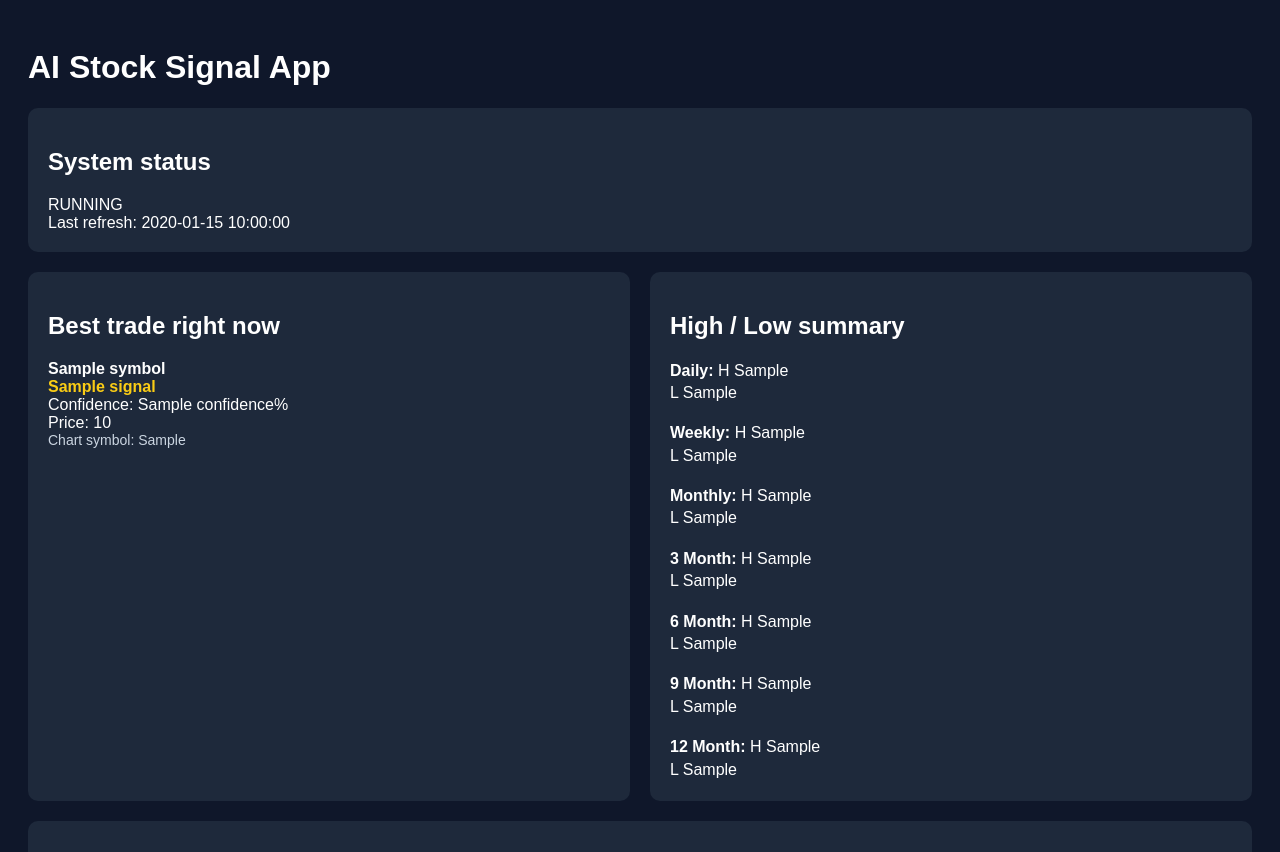
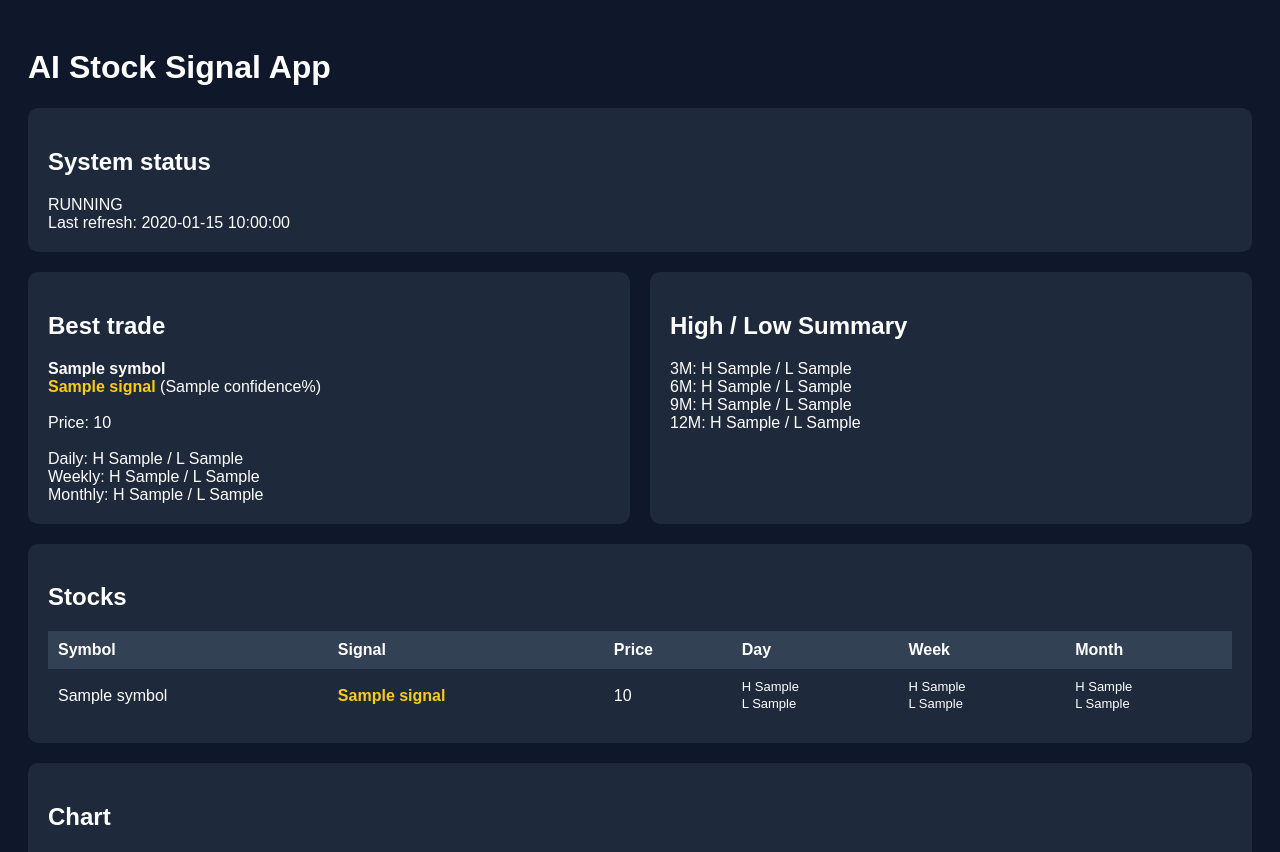
Before and after one commit to CycleX66/ai-stock-app, a Flask app: template templates/index.html in a window 1280 px wide. Shown: the top 852 px of the page. Run offline with Flask 3, Linux system fonts and the light colour scheme; the template is opened without the code that fills it: most values are stand-ins (such as "Sample title", 1, 10 or a date in 2020).

Commit message:
Update index.html

```diff
--- a/templates/index.html
+++ b/templates/index.html
@@ -5,69 +5,69 @@
     <meta http-equiv="refresh" content="30">
     <style>
         body {
-            font-family: Arial, sans-serif;
+            font-family: Arial;
             background: #0f172a;
             color: white;
             padding: 20px;
         }
+
         .box {
             background: #1e293b;
             padding: 20px;
             border-radius: 10px;
             margin-bottom: 20px;
         }
+
         table {
             width: 100%;
             border-collapse: collapse;
-            font-size: 15px;
         }
+
         th, td {
             padding: 10px;
             text-align: left;
-            vertical-align: top;
         }
+
         th {
             background: #334155;
         }
+
         .clickable-row {
             cursor: pointer;
         }
+
         .clickable-row:hover {
             background: #334155;
         }
+
         .best-row {
             background: #1e40af;
         }
-        .small {
-            color: #cbd5e1;
-            font-size: 14px;
+
+        /* SIGNAL COLORS */
+        .buy { color: #22c55e; font-weight: bold; }
+        .sell { color: #ef4444; font-weight: bold; }
+        .hold { color: #facc15; font-weight: bold; }
+
+        .hl {
+            font-size: 13px;
+            line-height: 1.3;
         }
-        .hold {
-            color: #facc15;
-            font-weight: bold;
-        }
+
         .grid {
             display: grid;
             grid-template-columns: 1fr 1fr;
             gap: 20px;
         }
-        .hl {
-            line-height: 1.4;
-            white-space: nowrap;
-        }
+
         @media (max-width: 1100px) {
             .grid {
                 grid-template-columns: 1fr;
             }
-            table {
-                font-size: 13px;
-            }
-            th, td {
-                padding: 8px;
-            }
         }
     </style>
 </head>
+
 <body>
 
 <h1>AI Stock Signal App</h1>
@@ -79,66 +79,92 @@
 </div>
 
 <div class="grid">
+
+    <!-- BEST TRADE -->
     <div class="box">
-        <h2>Best trade right now</h2>
+        <h2>Best trade</h2>
+
         <strong>{{ best.symbol }}</strong><br>
-        <span class="hold">{{ best.signal }}</span><br>
-        Confidence: {{ best.confidence }}%<br>
-        Price: {{ best.price }}<br>
-        <div class="small">Chart symbol: {{ best.chart_symbol }}</div>
+
+        <span class="
+            {% if best.signal == 'BUY' %}buy
+            {% elif best.signal == 'SELL' %}sell
+            {% else %}hold{% endif %}
+        ">
+            {{ best.signal }}
+        </span>
+
+        ({{ best.confidence }}%)<br><br>
+
+        Price: {{ best.price }}<br><br>
+
+        Daily: H {{ best.d_high }} / L {{ best.d_low }}<br>
+        Weekly: H {{ best.w_high }} / L {{ best.w_low }}<br>
+        Monthly: H {{ best.m_high }} / L {{ best.m_low }}
     </div>
 
+    <!-- SUMMARY -->
     <div class="box">
-        <h2>High / Low summary</h2>
-        <div class="hl"><strong>Daily:</strong> H {{ best.d_high }}<br>L {{ best.d_low }}</div><br>
-        <div class="hl"><strong>Weekly:</strong> H {{ best.w_high }}<br>L {{ best.w_low }}</div><br>
-        <div class="hl"><strong>Monthly:</strong> H {{ best.m_high }}<br>L {{ best.m_low }}</div><br>
-        <div class="hl"><strong>3 Month:</strong> H {{ best.m3_high }}<br>L {{ best.m3_low }}</div><br>
-        <div class="hl"><strong>6 Month:</strong> H {{ best.m6_high }}<br>L {{ best.m6_low }}</div><br>
-        <div class="hl"><strong>9 Month:</strong> H {{ best.m9_high }}<br>L {{ best.m9_low }}</div><br>
-        <div class="hl"><strong>12 Month:</strong> H {{ best.m12_high }}<br>L {{ best.m12_low }}</div>
+        <h2>High / Low Summary</h2>
+
+        3M: H {{ best.m3_high }} / L {{ best.m3_low }}<br>
+        6M: H {{ best.m6_high }} / L {{ best.m6_low }}<br>
+        9M: H {{ best.m9_high }} / L {{ best.m9_low }}<br>
+        12M: H {{ best.m12_high }} / L {{ best.m12_low }}
     </div>
+
 </div>
 
+<!-- TABLE -->
 <div class="box">
     <h2>Stocks</h2>
+
     <table>
         <tr>
             <th>Symbol</th>
+            <th>Signal</th>
             <th>Price</th>
             <th>Day</th>
             <th>Week</th>
             <th>Month</th>
-            <th>3M</th>
-            <th>6M</th>
-            <th>9M</th>
-            <th>12M</th>
         </tr>
 
         {% for s in scored %}
-        <tr class="clickable-row {% if s.symbol == best.symbol %}best-row{% endif %}" onclick="window.location='/?symbol={{ s.symbol }}'">
+        <tr class="clickable-row {% if s.symbol == best.symbol %}best-row{% endif %}"
+            onclick="window.location='/?symbol={{ s.symbol }}'">
+
             <td>{{ s.symbol }}</td>
+
+            <td>
+                <span class="
+                    {% if s.signal == 'BUY' %}buy
+                    {% elif s.signal == 'SELL' %}sell
+                    {% else %}hold{% endif %}
+                ">
+                    {{ s.signal }}
+                </span>
+            </td>
+
             <td>{{ s.price }}</td>
+
             <td class="hl">H {{ s.d_high }}<br>L {{ s.d_low }}</td>
             <td class="hl">H {{ s.w_high }}<br>L {{ s.w_low }}</td>
             <td class="hl">H {{ s.m_high }}<br>L {{ s.m_low }}</td>
-            <td class="hl">H {{ s.m3_high }}<br>L {{ s.m3_low }}</td>
-            <td class="hl">H {{ s.m6_high }}<br>L {{ s.m6_low }}</td>
-            <td class="hl">H {{ s.m9_high }}<br>L {{ s.m9_low }}</td>
-            <td class="hl">H {{ s.m12_high }}<br>L {{ s.m12_low }}</td>
+
         </tr>
         {% endfor %}
     </table>
 </div>
 
+<!-- CHART -->
 <div class="box">
     <h2>Chart</h2>
-    <div class="small">Using: {{ best.chart_symbol }}</div>
+    Using: {{ best.chart_symbol }}
+
     <iframe
-        src="https://s.tradingview.com/widgetembed/?symbol={{ best.chart_symbol }}&interval=D&theme=dark&style=1"
+        src="https://s.tradingview.com/widgetembed/?symbol={{ best.chart_symbol }}&interval=D&theme=dark"
         width="100%"
-        height="520"
-        frameborder="0">
+        height="500">
     </iframe>
 </div>
 
```
